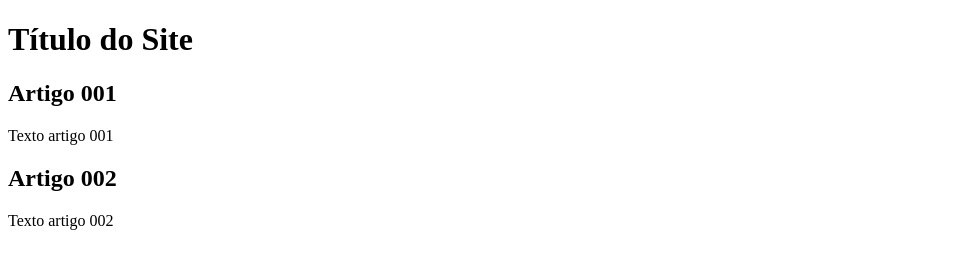
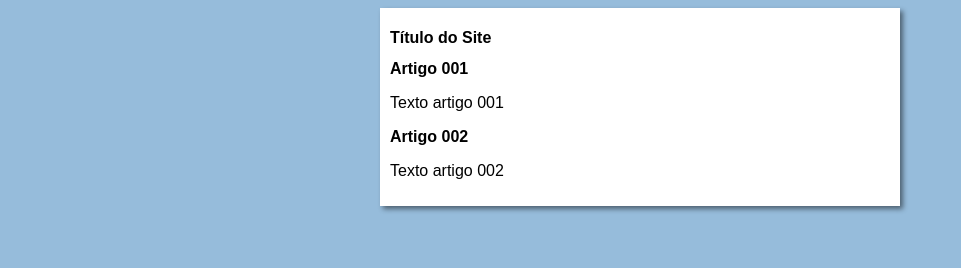
Before and after one commit to raissaabritto/projeto-site, a plain HTML site: page index.html in a window 1280 px wide. Shown: the whole page, without its empty margins (0-961 px from the left). Drawn offline with Linux system fonts and the light colour scheme.

Commit message:
iniciei o design

```diff
--- /dev/null
+++ b/estilos/style.css
@@ -0,0 +1,18 @@
+*{
+    font-family: Arial, Helvetica, sans-serif;
+    font-size: 16px;
+
+}
+
+body{
+    background-color: rgb(150, 188, 219) ;
+}
+
+main{
+    background-color: white;
+    width: 500px;
+    margin: auto;
+    padding: 10px;
+    box-shadow: 3px 3px 5px rgba(0, 0, 0, 0.486);
+
+}
--- a/index.html
+++ b/index.html
@@ -5,6 +5,7 @@
     <meta http-equiv="X-UA-Compatible" content="IE=edge">
     <meta name="viewport" content="width=device-width, initial-scale=1.0">
     <title>Título do site</title>
+    <link rel="stylesheet" href="estilos/style.css"
 </head>
 <body>
     <main>
```
